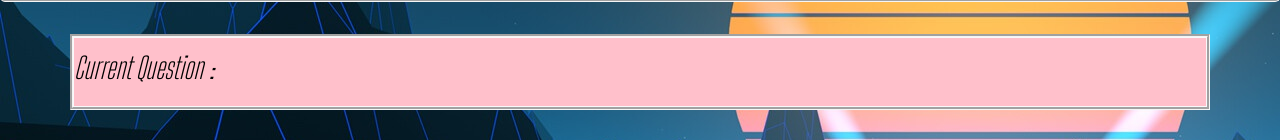
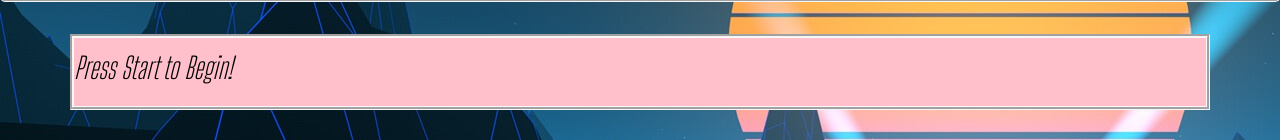
Before and after one commit to nicoloparco/Trivia-Game, a plain HTML site: page index.html in a window 1280 px wide. Shown: the part 248-388 px from the top of the page. Drawn offline with nearby package versions, Linux system fonts and the light colour scheme.

Commit message:
testing images round 2

```diff
--- a/index.html
+++ b/index.html
@@ -28,7 +28,7 @@
        <div class="row border 20px border-light">
            <div class="col-med">
                <h3 id="timer"></h3>
-               <p class="triviaText">Current Question :</p>
+               <p class="triviaText">Press Start to Begin!</p>
 
             </div>
         </div>
```
